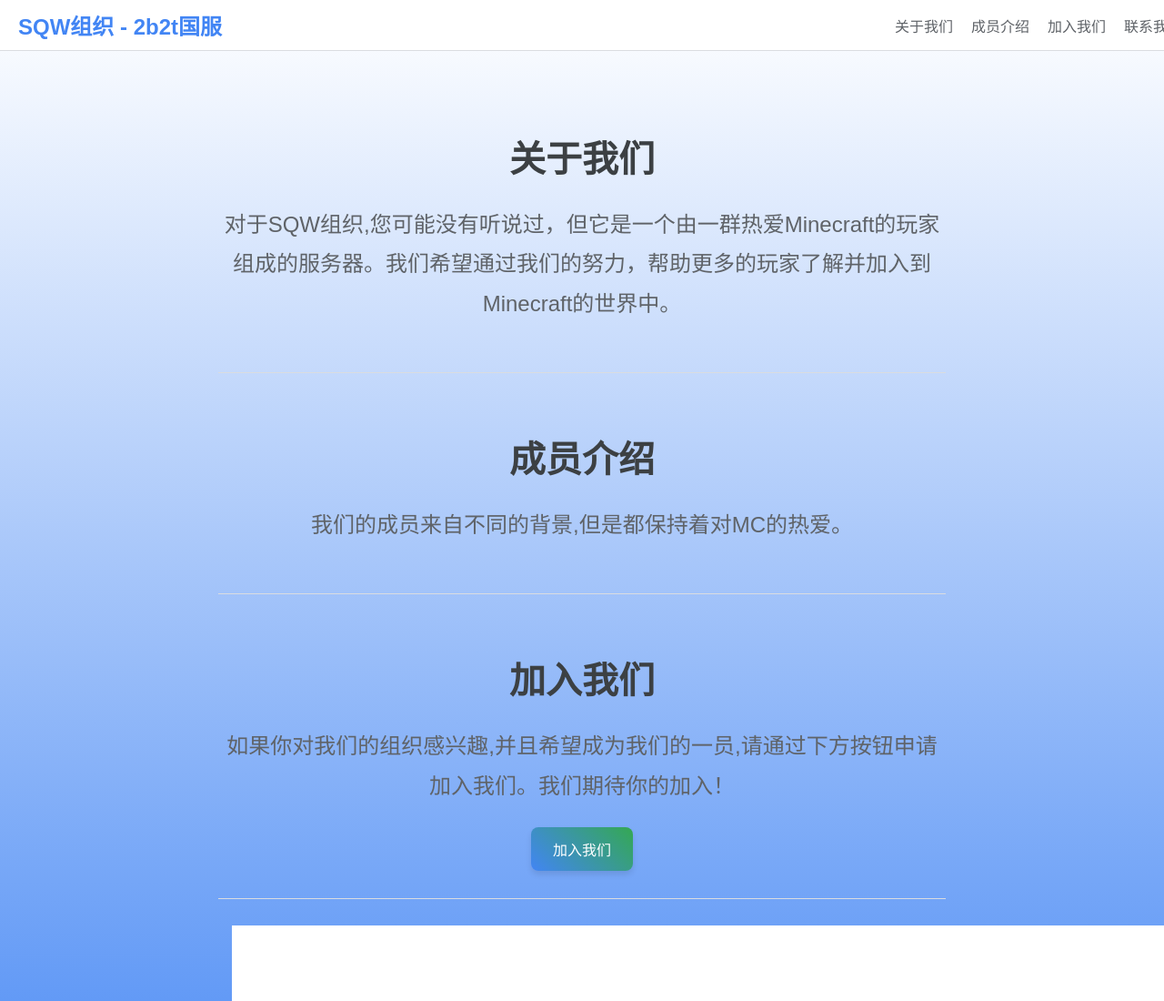
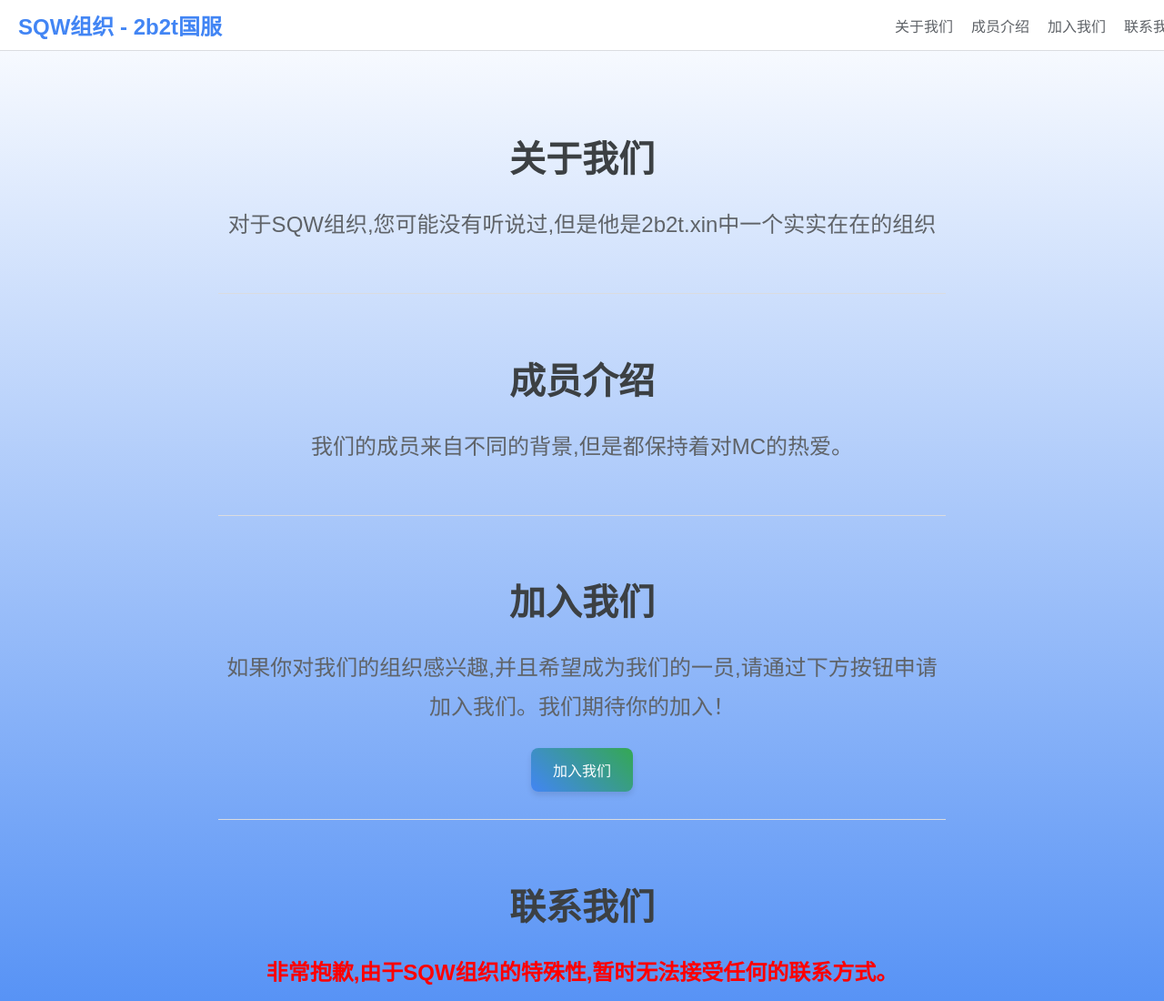
Before and after one commit to SQW-2b2t/SQW-2B2T.github.io, a plain HTML site: page index.html in a window 1280 px wide. Shown: the top 1100 px of the page at 91% size. Drawn offline with Linux system fonts and the light colour scheme.

Commit message:
Update index.html

```diff
--- a/index.html
+++ b/index.html
@@ -90,7 +90,7 @@
         <main>
             <section id="about">
                 <h2>关于我们</h2>
-                <p>对于SQW组织,您可能没有听说过，但它是一个由一群热爱Minecraft的玩家组成的服务器。我们希望通过我们的努力，帮助更多的玩家了解并加入到Minecraft的世界中。</p>
+                <p>对于SQW组织,您可能没有听说过,但是他是2b2t.xin中一个实实在在的组织</p>
             </section>
             <section id="members">
                 <h2>成员介绍</h2>
```
